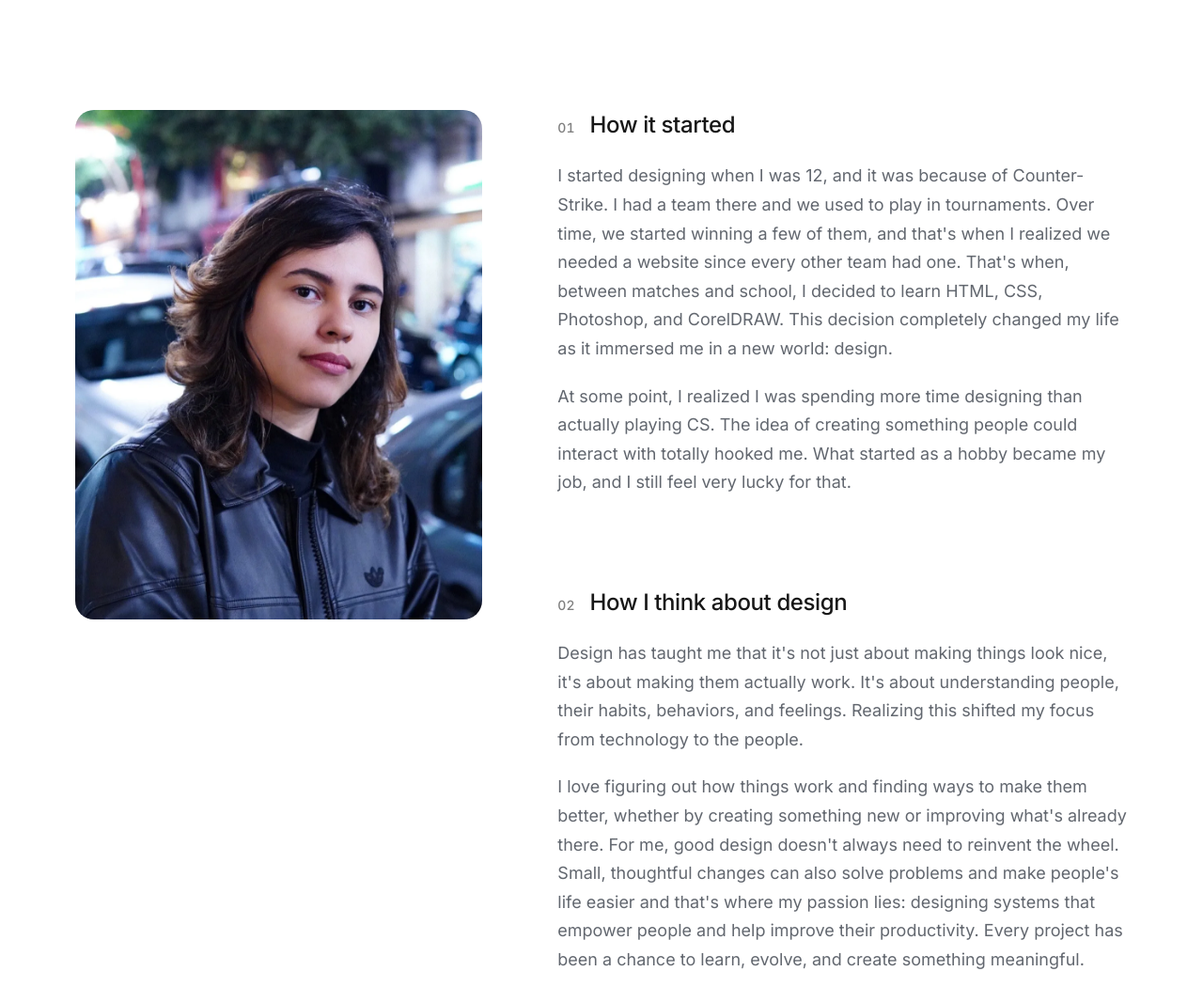
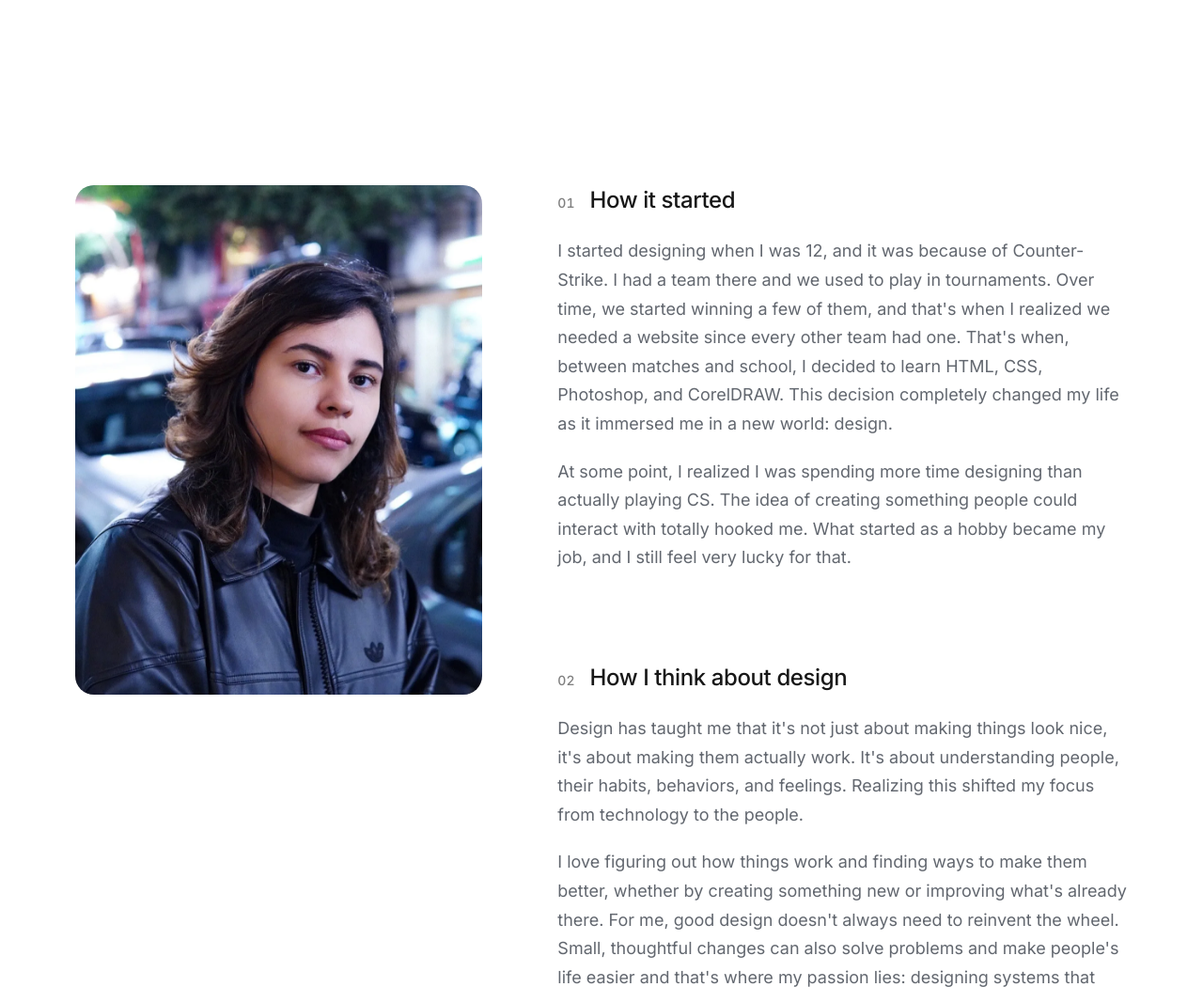
Before and after one commit to naatz-co/naatz-portfolio, an Astro site: page /about in a window 1280 px wide. Shown: the part 477-1527 px from the top of the page at 94% size. Built offline with nearby package versions, Linux system fonts and the light colour scheme; Astro itself is replaced by a stand-in of ours.

Commit message:
style(about): 80px more space below the intro on desktop
Co-Authored-By: Claude Opus 5.5 <noreply@anthropic.com>
Claude-Session: https://claude.ai/code/session_01UdKMMjxVeSCtETvXH9DzkX

```diff
--- a/src/pages/about.astro
+++ b/src/pages/about.astro
@@ -78,7 +78,7 @@ const schema = [{
   .ab2-hero h1 { margin: 40px 0 0; font-size: min(35px, calc((100vw - 2 * var(--page-pad)) / 36)); line-height: 1.3; letter-spacing: -1px; font-weight: 500; text-wrap: pretty; }
   .ab2-hero h1 span { color: var(--c-gray); }
 
-  .ab2-grid { display: grid; grid-template-columns: minmax(0, 5fr) minmax(0, 7fr); gap: 80px; margin-top: 120px; }
+  .ab2-grid { display: grid; grid-template-columns: minmax(0, 5fr) minmax(0, 7fr); gap: 80px; margin-top: 200px; }
   .ab2-photo { margin: 0; position: sticky; top: 104px; align-self: start; border-radius: 20px; overflow: hidden; aspect-ratio: 4 / 5; background: var(--c-line-soft); }
   .ab2-photo img { display: block; width: 100%; height: 100%; object-fit: cover; object-position: 50% 30%; }
 
```
